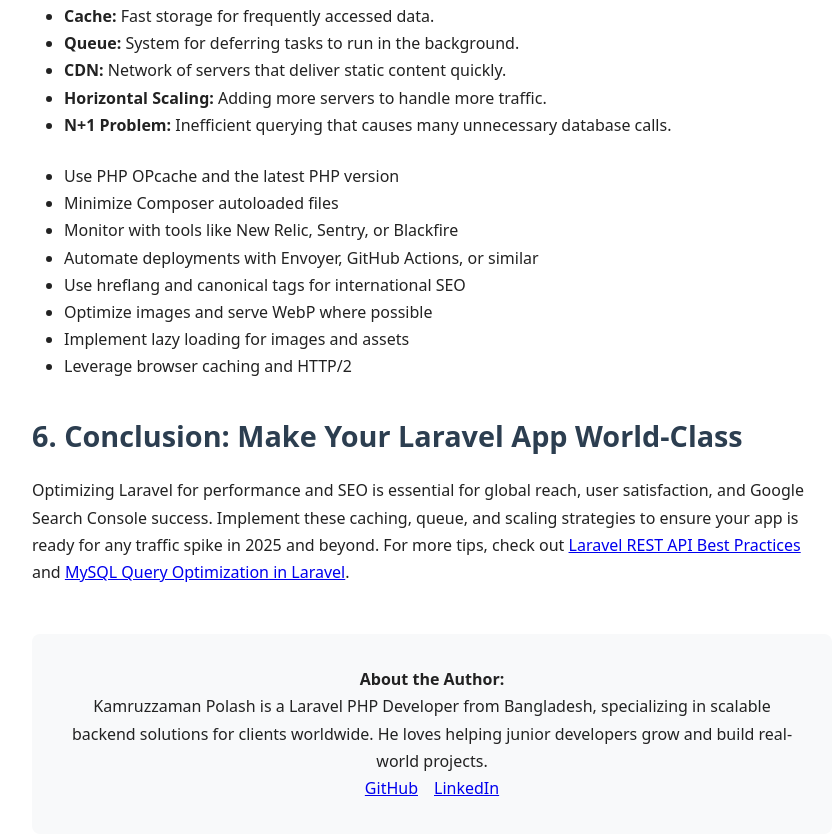
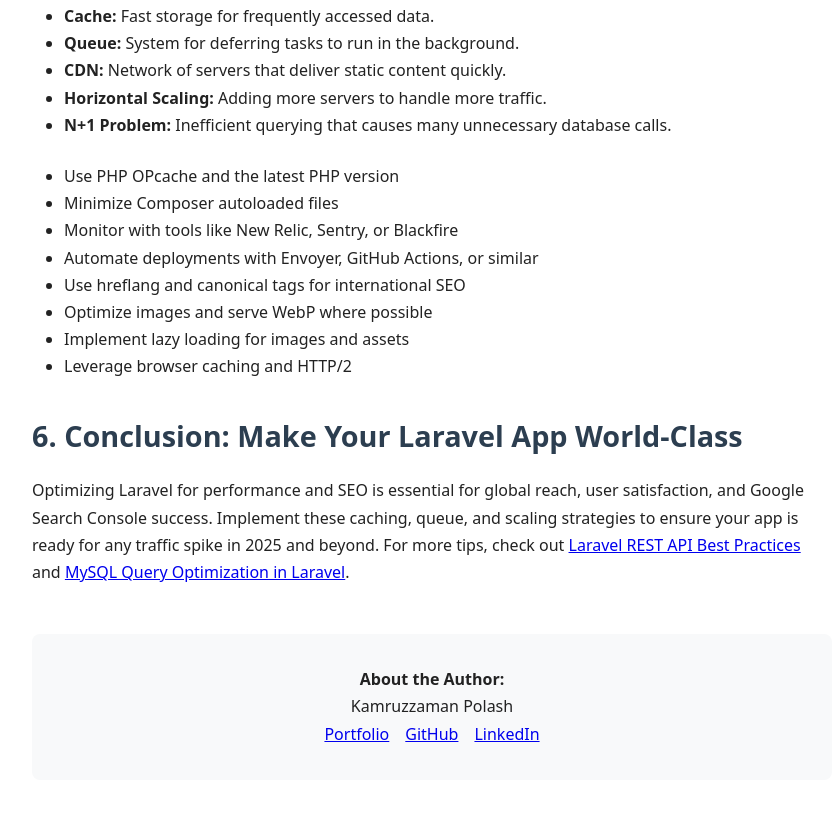
Before and after one commit to Pola5h/Pola5h.github.io, a plain HTML site: page blog/laravel-performance-optimization/index.html in a window 1280 px wide. Shown: the part 4913-5750 px from the top of the page, without its empty margins (208-1043 px from the left). Drawn offline with Linux system fonts and the light colour scheme.

Commit message:
Update author bio section to enhance clarity and add portfolio link

```diff
--- a/blog/laravel-performance-optimization/index.html
+++ b/blog/laravel-performance-optimization/index.html
@@ -261,8 +261,10 @@
     <p>Optimizing Laravel for performance and SEO is essential for global reach, user satisfaction, and Google Search Console success. Implement these caching, queue, and scaling strategies to ensure your app is ready for any traffic spike in 2025 and beyond. For more tips, check out <a href="/blog/laravel-rest-api-best-practices/">Laravel REST API Best Practices</a> and <a href="/blog/mysql-query-optimization-laravel/">MySQL Query Optimization in Laravel</a>.</p>
     <div class="author-bio">
         <strong>About the Author:</strong><br>
-        Kamruzzaman Polash is a Laravel PHP Developer from Bangladesh, specializing in scalable backend solutions for clients worldwide. He loves helping junior developers grow and build real-world projects.<br>
+        Kamruzzaman Polash<br>
         <div class="author-links">
+            <a href="/">Portfolio</a>
+
             <a href="https://github.com/pola5h" target="_blank">GitHub</a>
             <a href="https://linkedin.com/in/pola5h" target="_blank">LinkedIn</a>
         </div>
```
